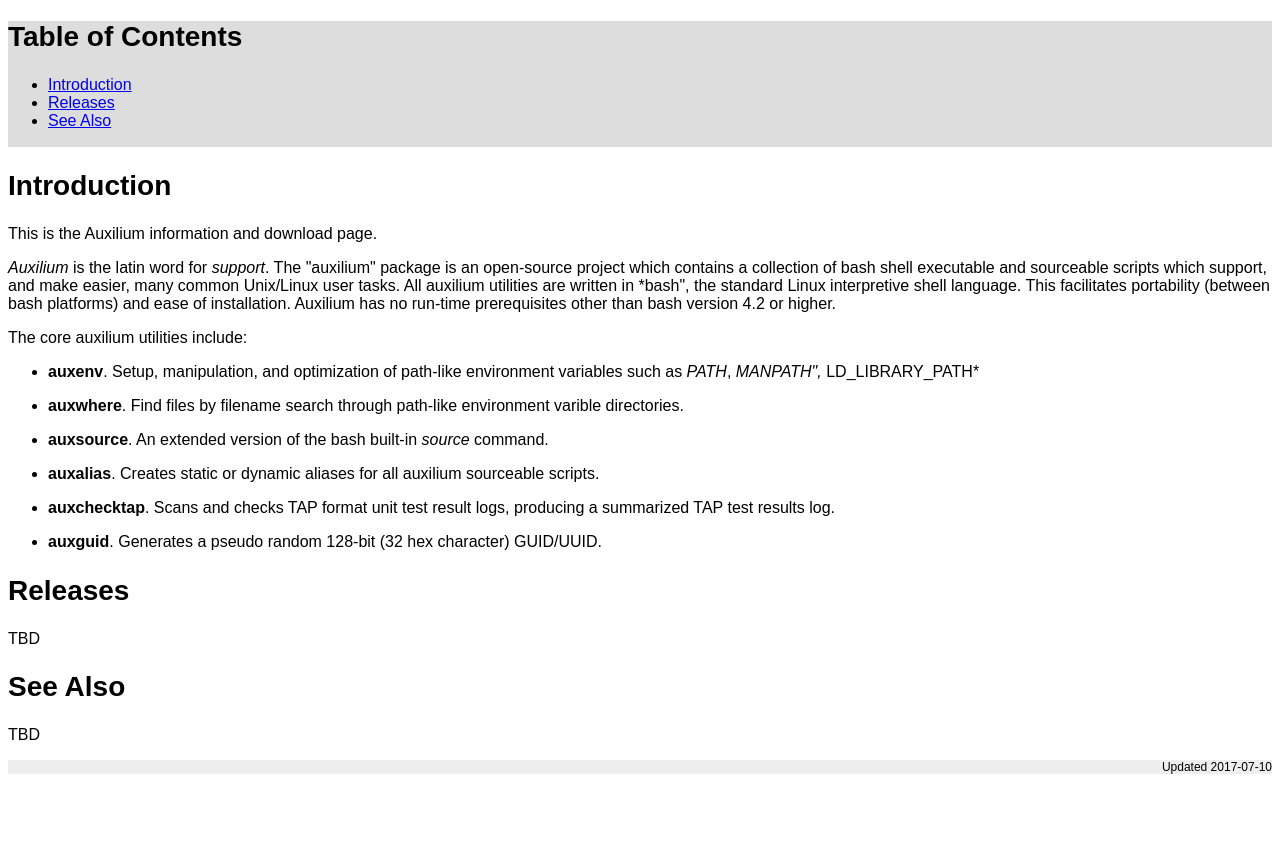
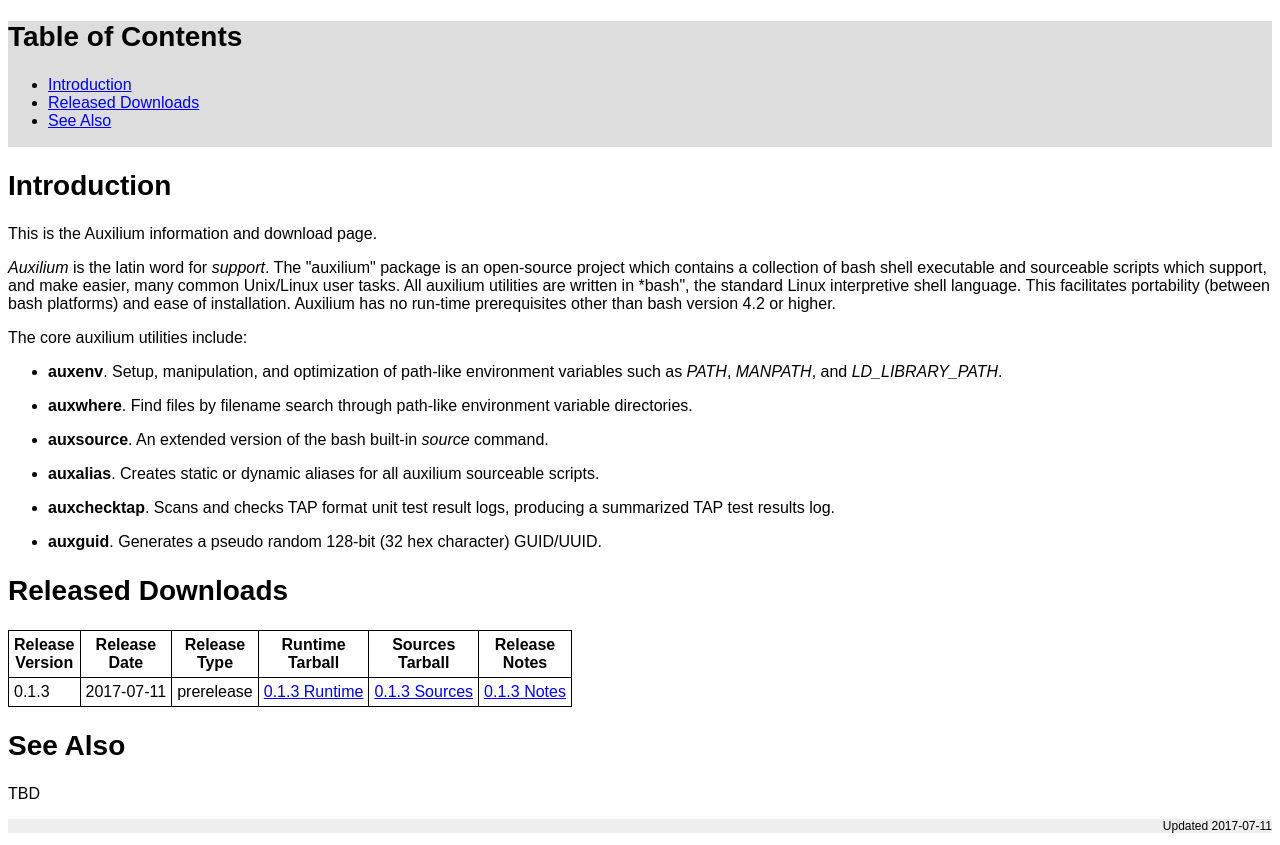
Before and after one commit to ericmotleybytes/auxilium, a plain HTML site: page docs/index.html in a window 1280 px wide. Shown: the part 61-906 px from the top of the page. Before the commit the page ends 847 px from the top, so only its background shows below. Drawn offline with Linux system fonts and the light colour scheme.

Commit message:
documentation

```diff
--- a/doc/css/info.css
+++ b/doc/css/info.css
@@ -33,4 +33,12 @@ p.auxdate{
   background-color: #EEEEEE;
   text-align: right;
 }
+table.relinfo{
+  border-collapse: collapse;
+}
+th.relinfo,td.relinfo{
+  border-style: solid;
+  border-width: 1px;
+  padding: 5px;
+}
 </style>
--- a/doc/css/manual.css
+++ b/doc/css/manual.css
@@ -6,6 +6,10 @@ h1.title{
   text-align: center;
   font-size: 2em;
   background-color: #AED6F1;
+}
+h1.subtitle{
+  text-align: center;
+  font-size: 1.5em;
 }
 h2{
   font-size: 1.75em;
--- a/docs/index.html
+++ b/docs/index.html
@@ -41,6 +41,14 @@
     background-color: #EEEEEE;
     text-align: right;
   }
+  table.relinfo{
+    border-collapse: collapse;
+  }
+  th.relinfo,td.relinfo{
+    border-style: solid;
+    border-width: 1px;
+    padding: 5px;
+  }
   </style>
 </head>
 <body>
@@ -51,7 +59,7 @@
 <h2 class="toc">Table of Contents</h2>
 <ul>
 <li><a href="#introduction">Introduction</a></li>
-<li><a href="#releases">Releases</a></li>
+<li><a href="#released-downloads">Released Downloads</a></li>
 <li><a href="#see-also">See Also</a></li>
 </ul>
 </div>
@@ -60,17 +68,62 @@
 <p><em>Auxilium</em> is the latin word for <em>support</em>. The &quot;auxilium&quot; package is an open-source project which contains a collection of bash shell executable and sourceable scripts which support, and make easier, many common Unix/Linux user tasks. All auxilium utilities are written in *bash&quot;, the standard Linux interpretive shell language. This facilitates portability (between bash platforms) and ease of installation. Auxilium has no run-time prerequisites other than bash version 4.2 or higher.</p>
 <p>The core auxilium utilities include:</p>
 <ul>
-<li><p><strong>auxenv</strong>. Setup, manipulation, and optimization of path-like environment variables such as <em>PATH</em>, <em>MANPATH&quot;, </em>LD_LIBRARY_PATH*</p></li>
-<li><p><strong>auxwhere</strong>. Find files by filename search through path-like environment varible directories.</p></li>
+<li><p><strong>auxenv</strong>. Setup, manipulation, and optimization of path-like environment variables such as <em>PATH</em>, <em>MANPATH</em>, and <em>LD_LIBRARY_PATH</em>.</p></li>
+<li><p><strong>auxwhere</strong>. Find files by filename search through path-like environment variable directories.</p></li>
 <li><p><strong>auxsource</strong>. An extended version of the bash built-in <em>source</em> command.</p></li>
 <li><p><strong>auxalias</strong>. Creates static or dynamic aliases for all auxilium sourceable scripts.</p></li>
 <li><p><strong>auxchecktap</strong>. Scans and checks TAP format unit test result logs, producing a summarized TAP test results log.</p></li>
 <li><p><strong>auxguid</strong>. Generates a pseudo random 128-bit (32 hex character) GUID/UUID.</p></li>
 </ul>
-<h2 id="releases">Releases</h2>
-<p>TBD</p>
+<h2 id="released-downloads">Released Downloads</h2>
+<table class="relinfo">
+<thead class="relinfo">
+<tr class="relinfo">
+<th class="relinfo">
+Release<br />Version
+</th>
+<th class="relinfo">
+Release<br />Date
+</th>
+<th class="relinfo">
+Release<br />Type
+</th>
+<th class="relinfo">
+Runtime<br />Tarball
+</th>
+<th class="relinfo">
+Sources<br />Tarball
+</th>
+<th class="relinfo">
+Release<br />Notes
+</th>
+</thead>
+</tr>
+<tbody class="relinfo">
+<tr class="relinfo">
+<td class="relinfo">
+0.1.3
+</td>
+<td class="relinfo">
+2017-07-11
+</td>
+<td class="relinfo">
+prerelease
+</td>
+<td class="relinfo">
+<a class="relinfo" href="https://github.com/ericmotleybytes/auxilium/releases/download/0.1.3/auxilium-run-0.1.3.tar.gz">0.1.3 Runtime</a>
+</td>
+<td class="relinfo">
+<a class="relinfo" href="https://github.com/ericmotleybytes/auxilium/releases/download/0.1.3/auxilium-dev-0.1.3.tar.gz">0.1.3 Sources</a>
+</td>
+<td class="relinfo">
+<a class="relinfo" href="https://github.com/ericmotleybytes/auxilium/releases/tag/0.1.3" target="_blank">0.1.3 Notes</a>
+</td>
+</tr>
+</tbody>
+</table>
 <h2 id="see-also">See Also</h2>
 <p>TBD</p>
-<p class="auxdate">Updated 2017-07-10</p>
+<p class="auxdate">Updated 2017-07-11</p>
 </body>
 </html>
```
Also changed, not shown: sbin/aaareadme.txt (added), 15 other files.
